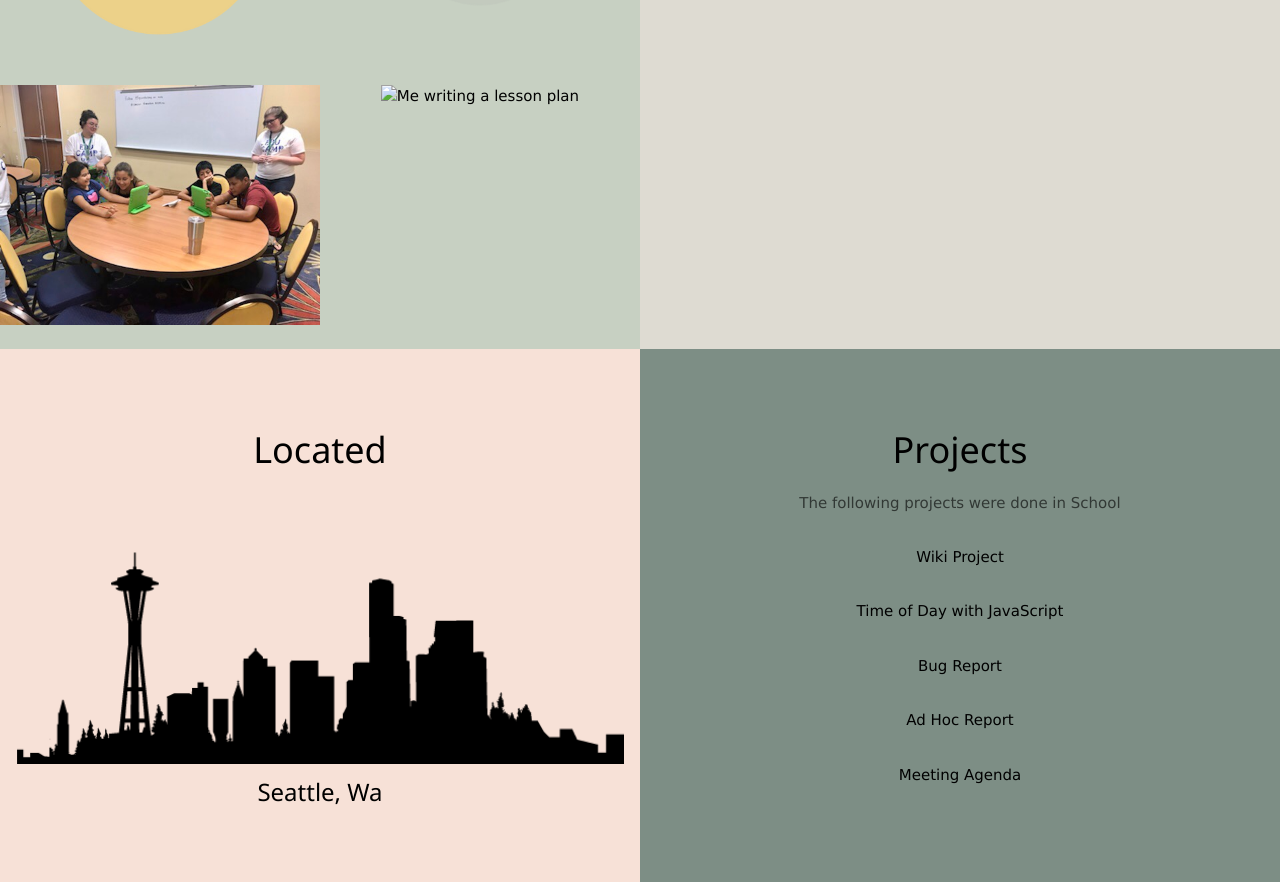
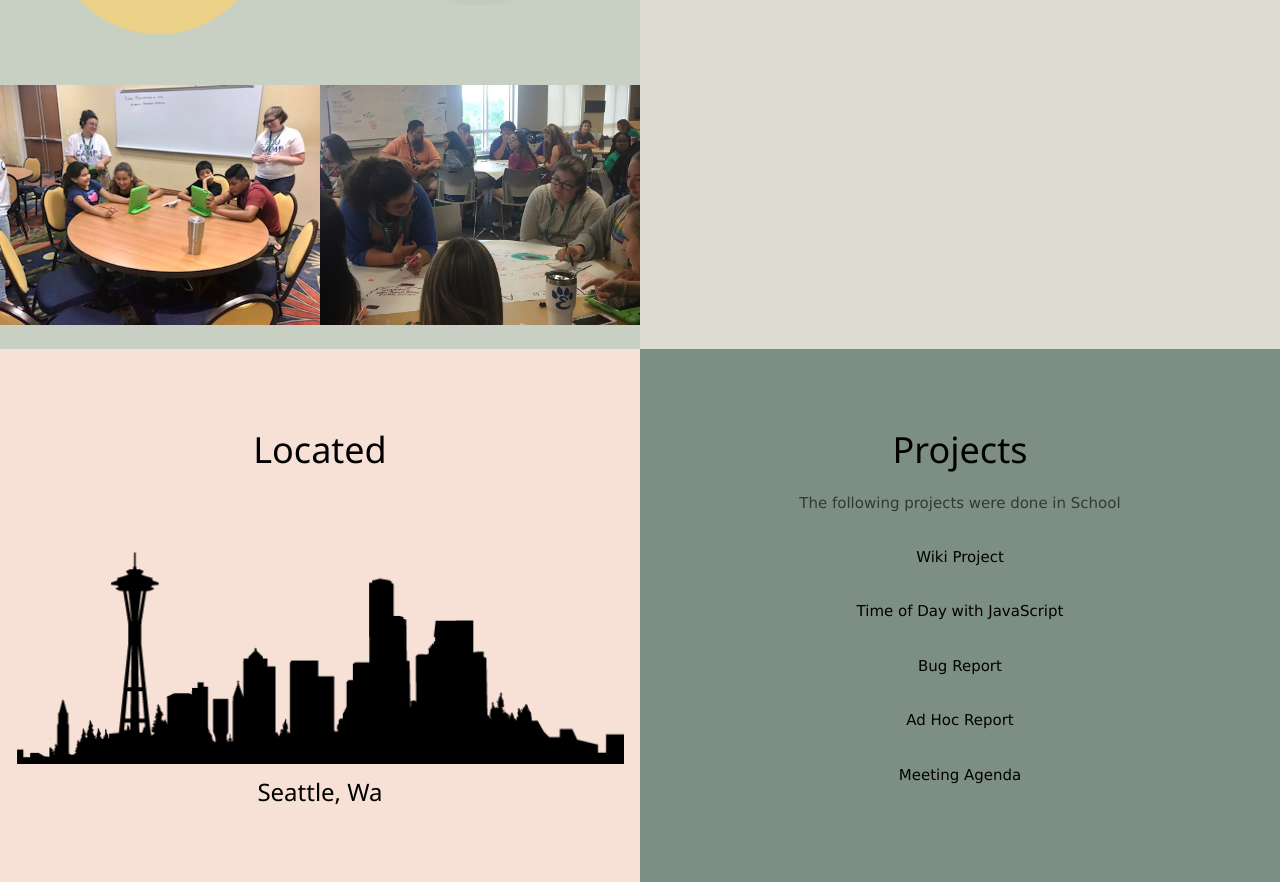
Before and after one commit to j-kimbrough/digital-portfolio1, a plain HTML site: page index.html in a window 1280 px wide. Shown: the part 1151-2033 px from the top of the page. Drawn offline with Linux system fonts and the light colour scheme; the site is published under a folder, as on GitHub Pages, so addresses that start at the root find nothing.

Commit message:
Update index.html

```diff
--- a/index.html
+++ b/index.html
@@ -72,7 +72,7 @@
         <img src="images/teach.jpg" style="width:100%" alt="Me teaching students">
       </div>
       <div class="w3-half">
-        <img src="/images/plan.jpg" style="width:100%" alt="Me writing a lesson plan">
+        <img src="images/plan.jpg" style="width:100%" alt="Me writing a lesson plan">
       </div>
     </div>
   </div>
```
